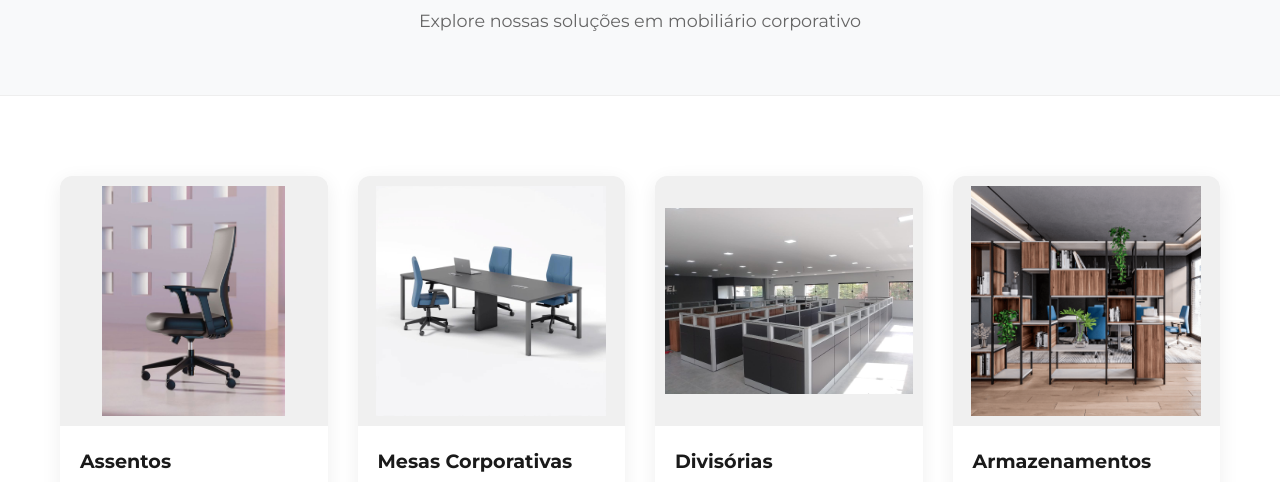
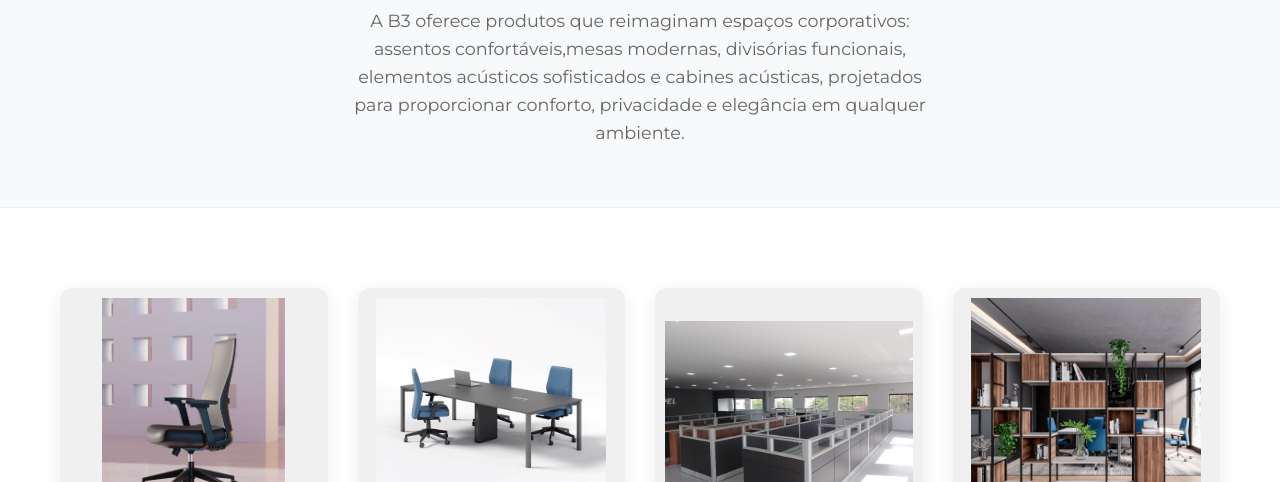
Before and after one commit to albertoramos98/B3-ju, a website: page produtos.html in a window 1280 px wide. Shown: the part 215-697 px from the top of the page. Drawn offline with nearby package versions, Linux system fonts and the light colour scheme.

Commit message:
produtos

```diff
--- a/produtos.html
+++ b/produtos.html
@@ -52,7 +52,7 @@
         <section class="page-title-section">
             <div class="container" data-aos="fade-up">
                 <h1>Nossos Produtos</h1>
-                <p>Explore nossas soluções em mobiliário corporativo</p>
+                <p>A B3 oferece produtos que reimaginam espaços corporativos: assentos confortáveis,mesas modernas, divisórias funcionais, elementos acústicos sofisticados e cabines acústicas, projetados para proporcionar conforto, privacidade e elegância em qualquer ambiente.</p>
             </div>
         </section>
 
```
